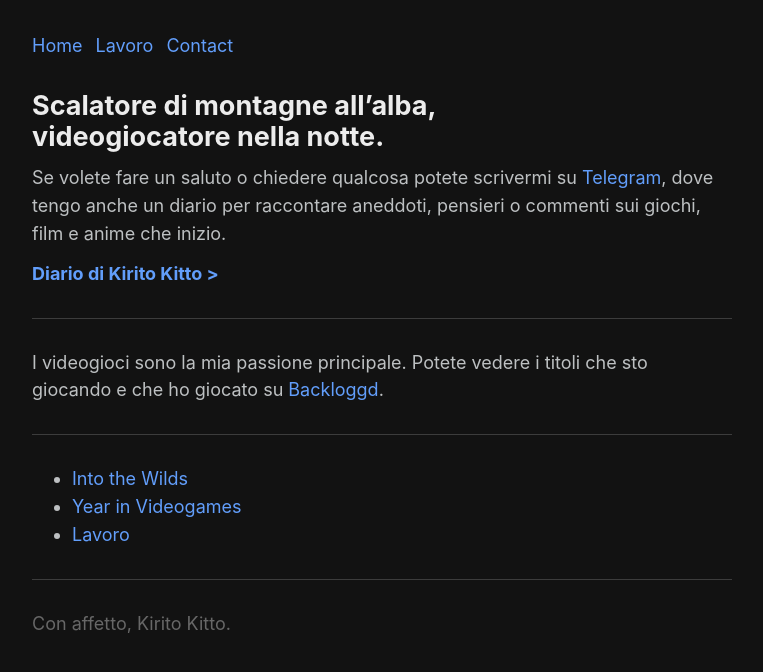
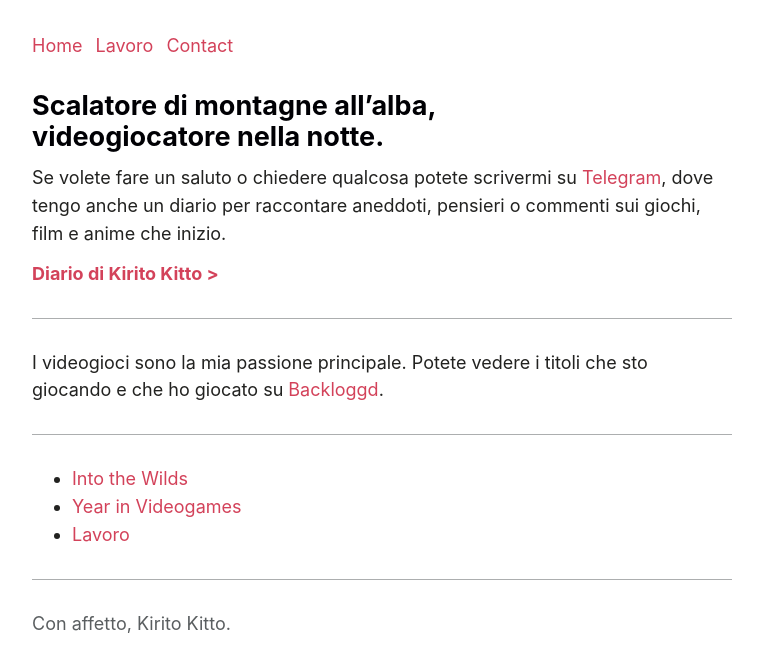
Before and after one commit to KiritoKitto/kiritokitto.github.io, a Jekyll site: the page built from index.md, in a window 1280 px wide. Shown: the top 672 px of the page, without its empty margins (258-1021 px from the left). Built offline with Jekyll 4.4.1, drawn with Linux system fonts in a browser that asks for light colours; some web fonts are replaced; our own code applies the rules of GitHub Pages for plain Markdown files.

Commit message:
light test

```diff
--- a/css/light.css
+++ b/css/light.css
@@ -1,14 +1,14 @@
 :root {
-    --font: system-ui,-apple-system,BlinkMacSystemFont,"Segoe UI",Roboto,"Noto Sans","Ubuntu","Cantarell","Fira Sans","Droid Sans","Helvetica Neue",Helvetica,Arial,sans-serif,"Apple Color Emoji","Segoe UI Emoji","Segoe UI Symbol";
-    --font-title: system-ui,-apple-system,BlinkMacSystemFont,"Segoe UI",Roboto,"Noto Sans","Ubuntu","Cantarell","Fira Sans","Droid Sans","Helvetica Neue",Helvetica,Arial,sans-serif,"Apple Color Emoji","Segoe UI Emoji","Segoe UI Symbol";
+    --font: ui-sans-serif,-apple-system,system-ui,Segoe UI,Helvetica,Apple Color Emoji,Arial,sans-serif,Segoe UI Emoji,Segoe UI Symbol;
+    --font-title: ui-sans-serif,-apple-system,system-ui,Segoe UI,Helvetica,Apple Color Emoji,Arial,sans-serif,Segoe UI Emoji,Segoe UI Symbol;
 
     --color-background: rgb(255, 255, 255);
     --color-background-secondary: rgb(230, 230, 230);
 
     --color-primary: rgb(0, 0, 4);
-    --color-secondary: rgb(70, 74, 76);
+    --color-secondary: rgb(34, 34, 32);
     --color-tertiary: rgb(90, 94, 96);
 
-    --color-link-primary: rgb(0, 95, 135);
+    --color-link-primary: #d3425a;
     --color-link-secondary: rgb(200, 150, 10);
 }
--- a/css/style.css
+++ b/css/style.css
@@ -1,5 +1,5 @@
 @import url('instagram.css');
-@import url('dark.css');
+@import url('light.css');
 
 :root {
   --width: 700px;
```
